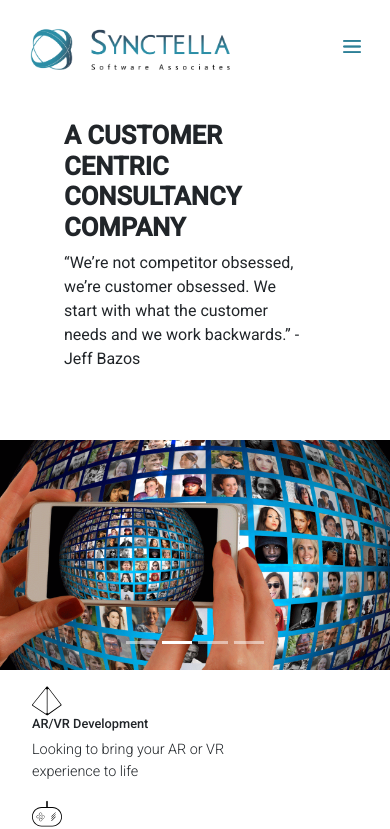
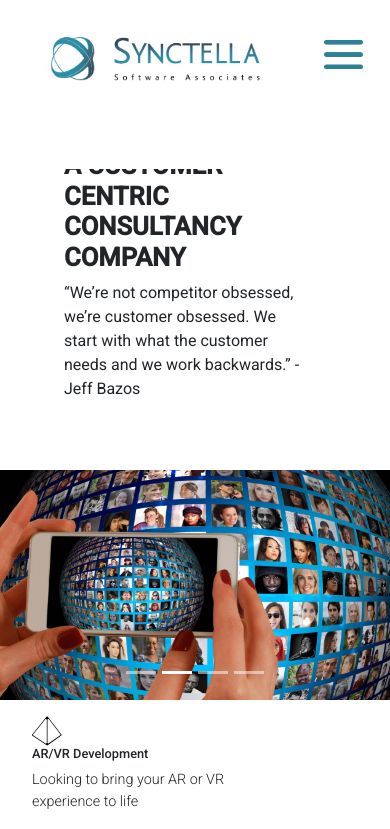
Before and after one commit to Mizan-Primex/resolved-synctella, a React (Create React App) app: page / in a window 390 px wide. Shown: the top 829 px of the page. Built offline with nearby package versions, Linux system fonts and the light colour scheme.

Commit message:
size fixed

```diff
--- a/src/Component/Home/Home.css
+++ b/src/Component/Home/Home.css
@@ -145,7 +145,7 @@
 .txt-2 h1{
     font-weight: 700;
     font-size:200%;
-    margin-bottom: 3rem;
+    margin-bottom: 8%;
 
 }
 .txt-2 p{
@@ -182,7 +182,7 @@
 .leftSide{
     height: auto;
     width: 45%;
-    padding: 5%;
+    padding: 5%  5% 2% 5%;
     background-color: #05454E;
     opacity: 0.66;
     border-radius: 0px 0px 20px 0px;
@@ -190,7 +190,7 @@
 .rightSide{
     height: auto;
     width: 45%;
-    padding: 5%;
+    padding: 5%  5% 2% 5%;
     background-color: #05454E;
     opacity: 0.66;
     border-radius: 0px 0px 0px 20px;
@@ -204,7 +204,7 @@
 }
 .profileBody h1{
     font-size: 250%;
-    padding-bottom: 1.5rem;
+    padding-bottom: 0;
     text-align: center;
 }
 .profile h2{
@@ -237,8 +237,9 @@
     font-size: 250%;
     padding-bottom: 1rem;
 }
-.txt-3 h1{
-    font-size: 215%;
+.txt-3 h2{
+    font-size: 150%;
+    padding-bottom: 1rem;
 }
 .txt-3 p{
     font-size: 100%;
@@ -267,7 +268,7 @@
    margin-top: 3rem;
 }
 .game-dev-txt h1{
-    font-size: 250%;
+    font-size: 150%;
 }
 
 .graphicDesign{
@@ -289,11 +290,12 @@
     padding: 3rem;
 }
 .graphic-txt h1 {
-    font-size: 250%;
+    font-size: 150%;
     padding-bottom: 2rem;
-
 }
-
+.graphic-txt {
+    font-size: 100%;
+}
 .managedIT{
     display: flex;
     align-Items: center;
@@ -502,9 +504,20 @@ button{
     border: none;
     color:#fff;
     font-weight: 500;
-    margin-left: 5% ! important;
+    text-align: center;
+    /* margin-left: 5% ! important; */
 
 }
+::-webkit-input-placeholder {
+    /* text-align: center; */
+   padding-left: 5%;
+   font-size: .8rem;
+  }
+
+  :-moz-placeholder {
+    /* text-align: center; */
+    padding-left: 5%;
+  }
 button:focus{
     outline: none;
 }
@@ -514,17 +527,24 @@ button:focus{
 
 /* mobile view*/
 @media only screen and (max-width: 768px) {
+    .navbarBody {
+        background-color: #fff;
+        height: 20%;
+        width: 100vw;
+    }
+
     .logo img {
         margin-left: 50px;
          height: auto;
-         width: 100px;
+         width: 55%;
          padding: 0rem;
-         padding-top: 15px;
+         padding-top: 6%;
+         position: absolute;
      }
     .hamburger{
         display: block;
-        /* position: absolute;
-        float: right; */
+        /* position: relative;
+        align-items: right; */
     }
     .menu1{
         position: relative;
@@ -543,9 +563,10 @@ button:focus{
         height: 400px;
         width:40vw;
         position: relative;
+        left: 57%;
         font-size: 80%;
         padding-top: 1rem;
-        margin-top: 2rem;
+        margin-top: 1rem;
         padding-right: 1.2rem;
         background-color: #f2f2f2 ;
         z-index: 99;
@@ -565,8 +586,10 @@ button:focus{
     #Ham{
        margin-top: 2rem;
        margin-bottom: 1rem;
-        height: 15%;
-        width: 15%
+        height: 10%;
+        width: 10%;
+        position: relative;
+        right: -23%;
     }
     .menu2 a{
         text-decoration: none ! important;
@@ -586,7 +609,7 @@ button:focus{
     }
     .btn{
         padding:0rem ! important;
-        font-size: 95% ! important;
+        font-size: 98% ! important;
     }
     #nav-dropdown a{
         background-color: #f2f2f2 ! important;
@@ -602,13 +625,7 @@ button:focus{
     padding: 0;
     font-size: 50%;
 }
-.logo img {
-    margin-left: 30px;
-     height: auto;
-     width: 75%;
-     padding: 0rem;
-     padding-top: 1rem;
- }
+
  .mainBody{
      display: grid;
      justify-content: left;
@@ -616,7 +633,7 @@ button:focus{
  }
 
 .first-section{
-    margin-top:120px;
+    margin-top:150px;
     margin-bottom: 2rem;
 }
 .a{
@@ -775,6 +792,9 @@ button:focus{
 .txt-3 {
     padding: 1rem;
 }
+.txt-3 h1{
+    font-size: 200%;
+}
 .txt-3 h2{
     margin-top: 15%;
 }
@@ -823,7 +843,7 @@ button:focus{
     padding: 1rem;
 }
 .graphic-txt h1 {
-    font-size: 250%;
+    font-size: 200%;
     padding-bottom: 0rem;
     margin-top: 15%;
 
@@ -851,6 +871,9 @@ button:focus{
     width: 100vw;
     margin-top: 1rem;
 }
+.managedIt-txt h1{
+    font-size: 200%;
+}
 .managedIt-txt p{
     margin-top: 1rem;
 }
@@ -870,7 +893,7 @@ button:focus{
     margin-top: 3rem;
 }
 .partner h1{
-    font-size: 250%;
+    font-size: 200%;
 }
 .company {
     display: grid;
@@ -909,7 +932,7 @@ button:focus{
     text-align: center;
 }
 .client-profile h1{
-    font-size: 250%;
+    font-size: 200%;
     text-align: center;
 }
 .client-details{
@@ -922,7 +945,7 @@ button:focus{
     padding-top: 10px;
     height: auto;
     width: auto;
-    font-size: 110%;
+    font-size: 100%;
     font-weight: 300;
     margin-top: 1rem;
 
@@ -944,6 +967,9 @@ button:focus{
     padding: 1rem;
     margin-right: 0rem;
 }
+.client-info h4{
+    font-size: 120%;
+}
 .projects{
     font-family: Roboto;
     display: grid;
@@ -960,15 +986,15 @@ button:focus{
     padding: 1rem;
 }
 .project-details label{
-    font-size: 215%;
- font-size: 30px;
+    font-size: 150%;
+ /* font-size: 30px; */
 }
 .project-details p{
     font-size: 110%;
     font-weight: 300;
 }
 .project-txt h1{
-    font-size: 220%;
+    font-size: 200%;
     height: auto;
     width: 100vw;
     writing-mode: unset;
--- a/src/Component/Home/Home.js
+++ b/src/Component/Home/Home.js
@@ -512,7 +512,7 @@ const Home = () => {
                             <img src={gameDev} alt="" />
                         </div>
                         <div className="game-dev-txt">
-                            <h1>Game development</h1>
+                            <h1>Game Development</h1>
                             <p>
                     We build AR/VR games for Android, iOS as well as for Windows phones. This is to take you to the world of new experience and welcome you to a whole new immersive environment. We work with a talented team of artists, designers and developers who have years of experience designing and developing cutting edge graphics and creative story lines.
 
@@ -674,9 +674,9 @@ const Home = () => {
                                             <input type="email" placeholder="Your Email" />
                                             <textarea type="text" placeholder="Your massage within 500 words" cols="40" rows="5" />
                                         </form>
+                                        <button type="submit">Send</button>
+                                </div>
 
-                                </div>
-                                <button type="submit">Send</button>
                            </div>
                         <div className="footer-link">
                             <Link to="">
```
Also changed, not shown: 1 other file (tests, documents, lock files or other folders).
